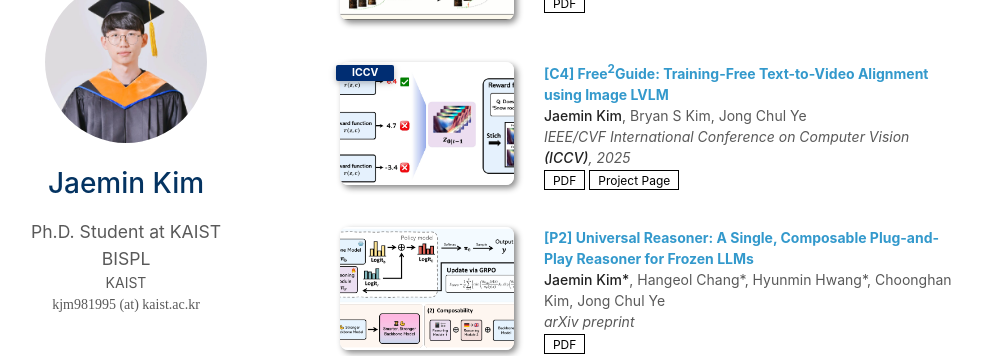
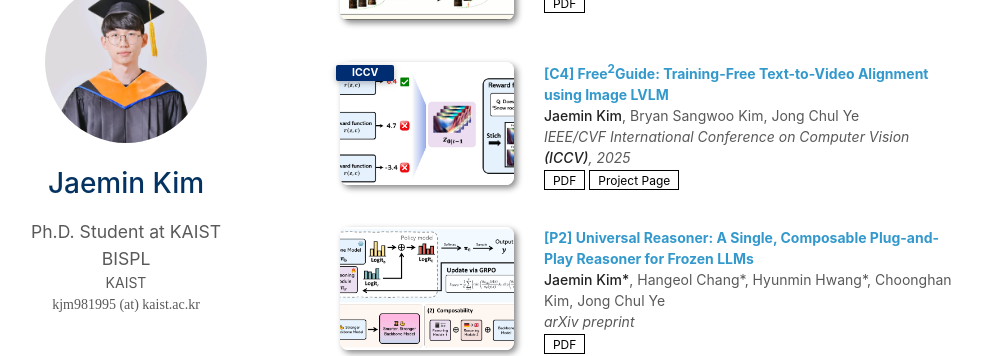
Before and after one commit to kjm981995/kjm981995.github.io, a Jekyll site: the page built from index.md, in a window 1280 px wide and 900 px high, scrolled down 731 px. Shown: the part 153-509 px from the top of the window, without its empty margins (150-1132 px from the left). Built offline with Jekyll 4.4.1, drawn with Linux system fonts in a browser that asks for light colours; a style sheet for code colours, icons or effects is not loaded; our own code applies the rules of GitHub Pages for plain Markdown files.

Commit message:
Update publications.yml

```diff
--- a/_data/publications.yml
+++ b/_data/publications.yml
@@ -7,7 +7,7 @@ main:
     image: ./assets/img/toc_main.png
 
   - title: "[C4] Free<sup>2</sup>Guide: Training-Free Text-to-Video Alignment using Image LVLM"
-    authors: <strong>Jaemin Kim</strong>, Bryan S Kim, Jong Chul Ye
+    authors: <strong>Jaemin Kim</strong>, Bryan Sangwoo Kim, Jong Chul Ye
     conference_short: ICCV
     conference: IEEE/CVF International Conference on Computer Vision <strong>(ICCV)</strong>, 2025
     pdf: https://arxiv.org/pdf/2411.17041
```
